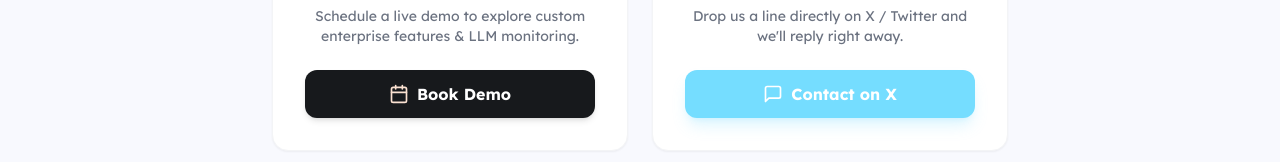
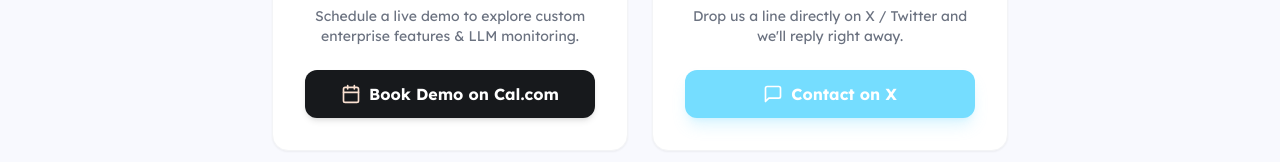
Before and after one commit to AroundU-go/seozapp-v2, a Next.js app: page /contact in a window 1280 px wide. Shown: the part 452-614 px from the top of the page. Built offline with nearby package versions, Linux system fonts and the light colour scheme; no server answers.

Commit message:
re-activate all Book a Demo and Contact Sales links/buttons to cal.com/uddipan

```diff
--- a/seozapp-v2/src/landing/PricingSection.tsx
+++ b/seozapp-v2/src/landing/PricingSection.tsx
@@ -180,7 +180,8 @@
                     tier.cta.toLowerCase().includes('book') ||
                     tier.cta.toLowerCase().includes('contact')
                   ) {
-                    return; // Dummy button
+                    window.open('https://cal.com/uddipan', '_blank');
+                    return;
                   }
                   setShowOnboarding(true);
                 }}
--- a/seozapp-v2/src/pricing/PricingModal.tsx
+++ b/seozapp-v2/src/pricing/PricingModal.tsx
@@ -84,7 +84,8 @@
       planName.toLowerCase().includes('book') ||
       planName.toLowerCase().includes('contact')
     ) {
-      return; // Dummy button
+      window.open('https://cal.com/uddipan', '_blank');
+      return;
     }
     alert(`Thank you for selecting the ${planName}! Payment integration modal redirect...`);
     onClose();
--- a/src/components/PricingModal.tsx
+++ b/src/components/PricingModal.tsx
@@ -216,6 +216,7 @@
                                             tier.cta.toLowerCase().includes('contact') ||
                                             tier.cta.toLowerCase().includes('book')
                                         ) {
+                                            window.open('https://cal.com/uddipan', '_blank');
                                             return;
                                         }
                                         handleCheckout(tier.productId);
--- a/src/components/landing/PricingSection.tsx
+++ b/src/components/landing/PricingSection.tsx
@@ -191,7 +191,7 @@
                     tier.cta.toLowerCase().includes('book') ||
                     tier.cta.toLowerCase().includes('contact')
                   ) {
-                    // Dummy button
+                    window.open('https://cal.com/uddipan', '_blank');
                   } else {
                     setShowOnboarding(true);
                   }
--- a/src/components/pricing/PricingModal.tsx
+++ b/src/components/pricing/PricingModal.tsx
@@ -117,6 +117,7 @@
       tier.cta.toLowerCase().includes('book') ||
       tier.cta.toLowerCase().includes('contact')
     ) {
+      window.open('https://cal.com/uddipan', '_blank');
       return;
     }
 
@@ -249,9 +250,14 @@
         {/* Contact Sales / Book Demo Callout */}
         <div className="mt-8 text-center pt-6 border-t border-[#17191c]/10 text-xs text-[#777b86]">
           Need a custom enterprise setup, custom API limits, or team walkthrough?{' '}
-          <span className="font-semibold text-[#17191c] underline hover:text-[#5d2a1a] transition-colors cursor-pointer">
+          <a
+            href="https://cal.com/uddipan"
+            target="_blank"
+            rel="noopener noreferrer"
+            className="font-semibold text-[#17191c] underline hover:text-[#5d2a1a] transition-colors"
+          >
             Book a Demo / Contact Sales
-          </span>
+          </a>
         </div>
       </div>
     </div>
--- a/src/components/ui/Footer.tsx
+++ b/src/components/ui/Footer.tsx
@@ -45,12 +45,14 @@
                 </Link>
               </li>
               <li>
-                <button
-                  type="button"
-                  className="text-xs text-[#777b86] hover:text-[#17191c] transition-colors font-medium cursor-pointer p-0 bg-transparent border-none"
+                <a
+                  href="https://cal.com/uddipan"
+                  target="_blank"
+                  rel="noopener noreferrer"
+                  className="text-xs text-[#777b86] hover:text-[#17191c] transition-colors font-medium"
                 >
                   Book a Demo
-                </button>
+                </a>
               </li>
             </ul>
           </div>
--- a/src/pages/contact.tsx
+++ b/src/pages/contact.tsx
@@ -40,13 +40,15 @@
                             <h2 className="text-xl font-bold text-gray-900 mb-2">Book a Live Demo</h2>
                             <p className="text-gray-500 mb-6 text-sm">Schedule a live demo to explore custom enterprise features &amp; LLM monitoring.</p>
                         </div>
-                        <button
-                            type="button"
-                            className="inline-flex items-center justify-center gap-2 px-6 py-3 bg-[#17191c] text-white font-bold rounded-xl shadow-md hover:bg-[#17191c]/90 transition-all duration-300 cursor-pointer"
+                        <a
+                            href="https://cal.com/uddipan"
+                            target="_blank"
+                            rel="noopener noreferrer"
+                            className="inline-flex items-center justify-center gap-2 px-6 py-3 bg-[#17191c] text-white font-bold rounded-xl shadow-md hover:bg-[#17191c]/90 transition-all duration-300"
                         >
                             <Calendar className="w-5 h-5 text-[#fbe1d1]" />
-                            Book Demo
-                        </button>
+                            Book Demo on Cal.com
+                        </a>
                     </div>
 
                     {/* Contact Card */}
--- a/src/pages/index.tsx
+++ b/src/pages/index.tsx
@@ -230,13 +230,15 @@
                     Start free audit
                   </button>
                 )}
-                <button
-                  type="button"
-                  className="bg-[#ffffff] text-[#17191c] border border-[#17191c]/20 hover:border-[#17191c] rounded-full px-8 py-3.5 text-[16px] font-normal transition-all w-full sm:w-auto inline-flex items-center justify-center gap-2 shadow-sm cursor-pointer"
+                <a
+                  href="https://cal.com/uddipan"
+                  target="_blank"
+                  rel="noopener noreferrer"
+                  className="bg-[#ffffff] text-[#17191c] border border-[#17191c]/20 hover:border-[#17191c] rounded-full px-8 py-3.5 text-[16px] font-normal transition-all w-full sm:w-auto inline-flex items-center justify-center gap-2 shadow-sm"
                 >
                   <span>Book a demo</span>
                   <ArrowRight className="w-4 h-4 text-[#17191c]" />
-                </button>
+                </a>
               </div>
             </div>
 
```
Also changed, not shown: llms.txt, public/llms.txt.
